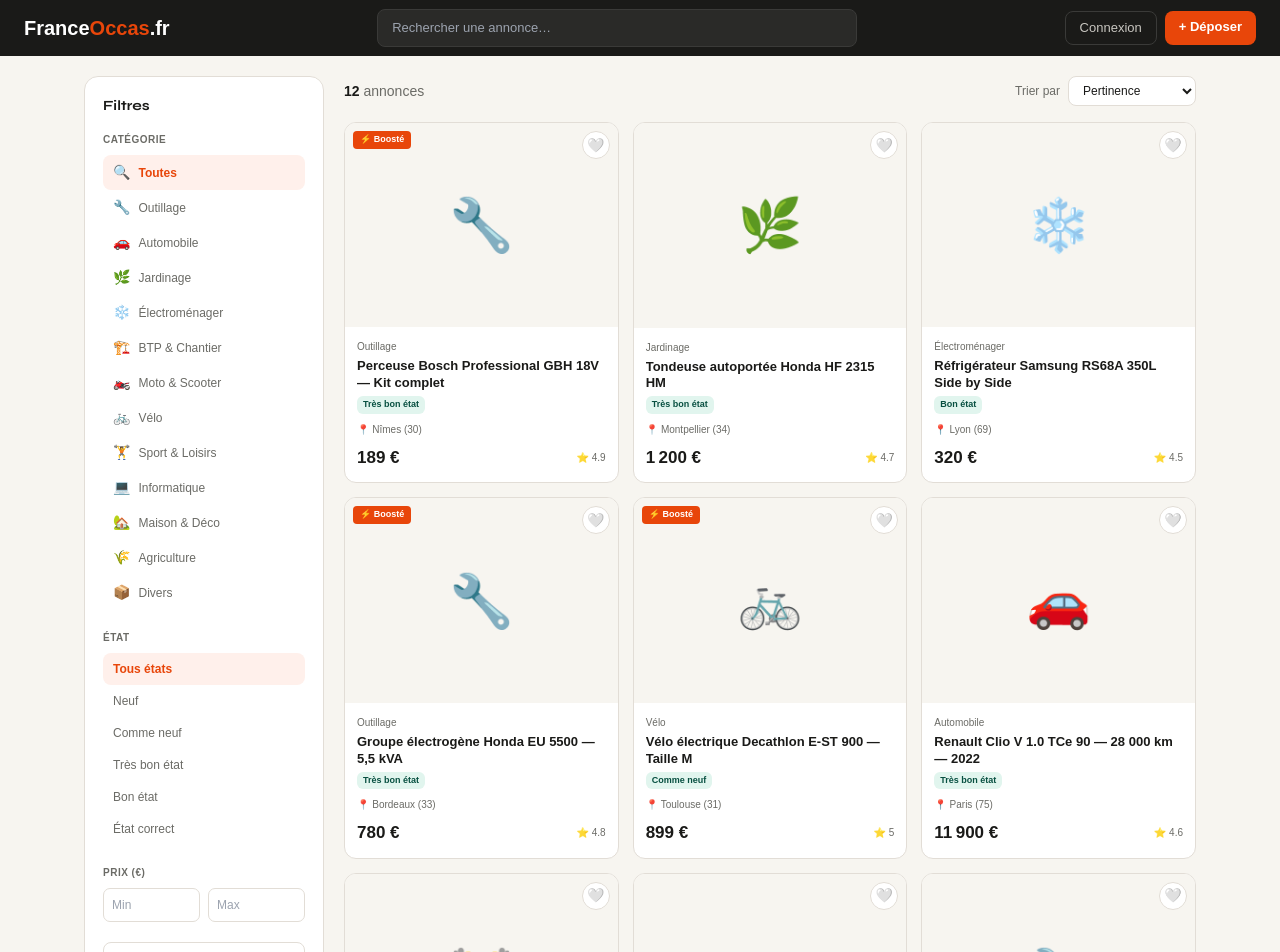
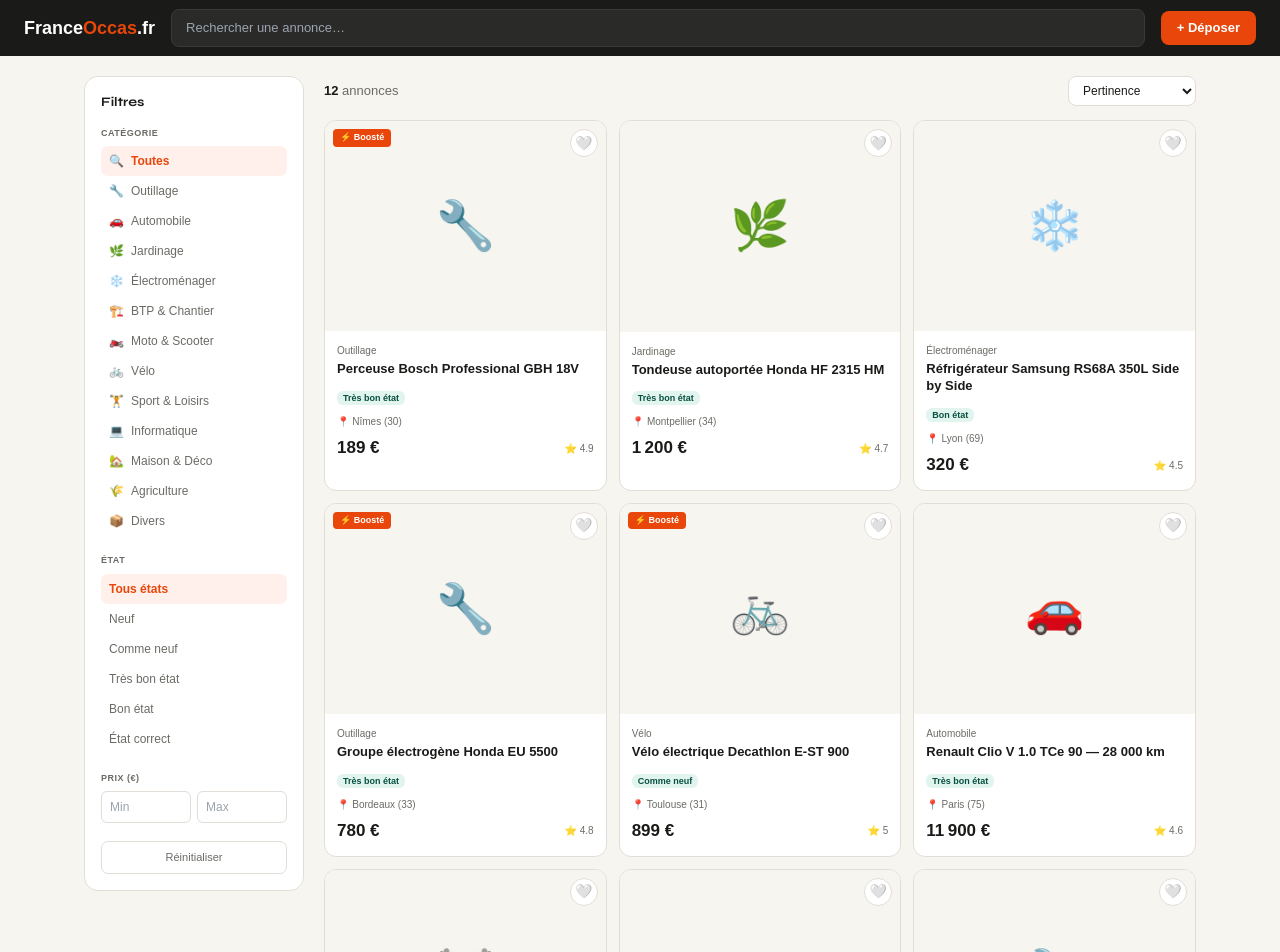
Before and after one commit to Fabien07200/Franceoccas, a Next.js app: page /annonces in a window 1280 px wide. Shown: the top 952 px of the page. Built offline with nearby package versions, Linux system fonts and the light colour scheme.

Commit message:
feat: page annonces avec filtres

```diff
--- a/src/app/annonces/page.tsx
+++ b/src/app/annonces/page.tsx
@@ -54,27 +54,25 @@
   created_at: string;
 }
 
-// Mock listings pour la démo
 const MOCK_LISTINGS: Listing[] = [
-  { id: '1', title: 'Perceuse Bosch Professional GBH 18V — Kit complet', price: 18900, condition: 'very_good', city: 'Nîmes', department: '30', photos: [], boost_level: 1, category_name: 'Outillage', seller_name: 'Jean-Michel V.', seller_rating: 4.9, created_at: new Date().toISOString() },
+  { id: '1', title: 'Perceuse Bosch Professional GBH 18V', price: 18900, condition: 'very_good', city: 'Nîmes', department: '30', photos: [], boost_level: 1, category_name: 'Outillage', seller_name: 'Jean-Michel V.', seller_rating: 4.9, created_at: new Date().toISOString() },
   { id: '2', title: 'Tondeuse autoportée Honda HF 2315 HM', price: 120000, condition: 'very_good', city: 'Montpellier', department: '34', photos: [], boost_level: 0, category_name: 'Jardinage', seller_name: 'Sophie A.', seller_rating: 4.7, created_at: new Date().toISOString() },
   { id: '3', title: 'Réfrigérateur Samsung RS68A 350L Side by Side', price: 32000, condition: 'good', city: 'Lyon', department: '69', photos: [], boost_level: 0, category_name: 'Électroménager', seller_name: 'Pierre D.', seller_rating: 4.5, created_at: new Date().toISOString() },
-  { id: '4', title: 'Groupe électrogène Honda EU 5500 — 5,5 kVA', price: 78000, condition: 'very_good', city: 'Bordeaux', department: '33', photos: [], boost_level: 1, category_name: 'Outillage', seller_name: 'Marc K.', seller_rating: 4.8, created_at: new Date().toISOString() },
-  { id: '5', title: 'Vélo électrique Decathlon E-ST 900 — Taille M', price: 89900, condition: 'like_new', city: 'Toulouse', department: '31', photos: [], boost_level: 1, category_name: 'Vélo', seller_name: 'Claire B.', seller_rating: 5.0, created_at: new Date().toISOString() },
-  { id: '6', title: 'Renault Clio V 1.0 TCe 90 — 28 000 km — 2022', price: 1190000, condition: 'very_good', city: 'Paris', department: '75', photos: [], boost_level: 0, category_name: 'Automobile', seller_name: 'Romain T.', seller_rating: 4.6, created_at: new Date().toISOString() },
-  { id: '7', title: 'Banc de musculation BH — Kit complet poids inclus', price: 45000, condition: 'good', city: 'Marseille', department: '13', photos: [], boost_level: 0, category_name: 'Sport & Loisirs', seller_name: 'Ahmed B.', seller_rating: 4.3, created_at: new Date().toISOString() },
-  { id: '8', title: 'MacBook Pro 14" M3 — 16 Go RAM — 512 Go SSD', price: 189900, condition: 'like_new', city: 'Strasbourg', department: '67', photos: [], boost_level: 0, category_name: 'Informatique', seller_name: 'Laura M.', seller_rating: 4.9, created_at: new Date().toISOString() },
-  { id: '9', title: 'Meuleuse d\'angle Makita GA9020 — 2200W', price: 8900, condition: 'very_good', city: 'Nantes', department: '44', photos: [], boost_level: 0, category_name: 'Outillage', seller_name: 'François L.', seller_rating: 4.4, created_at: new Date().toISOString() },
+  { id: '4', title: 'Groupe électrogène Honda EU 5500', price: 78000, condition: 'very_good', city: 'Bordeaux', department: '33', photos: [], boost_level: 1, category_name: 'Outillage', seller_name: 'Marc K.', seller_rating: 4.8, created_at: new Date().toISOString() },
+  { id: '5', title: 'Vélo électrique Decathlon E-ST 900', price: 89900, condition: 'like_new', city: 'Toulouse', department: '31', photos: [], boost_level: 1, category_name: 'Vélo', seller_name: 'Claire B.', seller_rating: 5.0, created_at: new Date().toISOString() },
+  { id: '6', title: 'Renault Clio V 1.0 TCe 90 — 28 000 km', price: 1190000, condition: 'very_good', city: 'Paris', department: '75', photos: [], boost_level: 0, category_name: 'Automobile', seller_name: 'Romain T.', seller_rating: 4.6, created_at: new Date().toISOString() },
+  { id: '7', title: 'Banc de musculation BH complet', price: 45000, condition: 'good', city: 'Marseille', department: '13', photos: [], boost_level: 0, category_name: 'Sport & Loisirs', seller_name: 'Ahmed B.', seller_rating: 4.3, created_at: new Date().toISOString() },
+  { id: '8', title: 'MacBook Pro 14" M3 — 16 Go RAM', price: 189900, condition: 'like_new', city: 'Strasbourg', department: '67', photos: [], boost_level: 0, category_name: 'Informatique', seller_name: 'Laura M.', seller_rating: 4.9, created_at: new Date().toISOString() },
+  { id: '9', title: 'Meuleuse Makita GA9020 — 2200W', price: 8900, condition: 'very_good', city: 'Nantes', department: '44', photos: [], boost_level: 0, category_name: 'Outillage', seller_name: 'François L.', seller_rating: 4.4, created_at: new Date().toISOString() },
   { id: '10', title: 'Yamaha MT-07 — 18 000 km — 2020', price: 690000, condition: 'good', city: 'Rennes', department: '35', photos: [], boost_level: 1, category_name: 'Moto & Scooter', seller_name: 'Thomas P.', seller_rating: 4.7, created_at: new Date().toISOString() },
-  { id: '11', title: 'Lave-linge Miele WDB020 — 7kg — Classe A+++', price: 55000, condition: 'very_good', city: 'Lille', department: '59', photos: [], boost_level: 0, category_name: 'Électroménager', seller_name: 'Isabelle R.', seller_rating: 4.8, created_at: new Date().toISOString() },
-  { id: '12', title: 'Tracteur tondeuse Husqvarna TS 354D — 4WD', price: 380000, condition: 'good', city: 'Clermont-Fd', department: '63', photos: [], boost_level: 0, category_name: 'Agriculture', seller_name: 'Bernard C.', seller_rating: 4.6, created_at: new Date().toISOString() },
+  { id: '11', title: 'Lave-linge Miele WDB020 — 7kg', price: 55000, condition: 'very_good', city: 'Lille', department: '59', photos: [], boost_level: 0, category_name: 'Électroménager', seller_name: 'Isabelle R.', seller_rating: 4.8, created_at: new Date().toISOString() },
+  { id: '12', title: 'Tracteur tondeuse Husqvarna TS 354D', price: 380000, condition: 'good', city: 'Clermont-Fd', department: '63', photos: [], boost_level: 0, category_name: 'Agriculture', seller_name: 'Bernard C.', seller_rating: 4.6, created_at: new Date().toISOString() },
 ];
 
 const ICONS: Record<string, string> = {
   'Outillage': '🔧', 'Automobile': '🚗', 'Jardinage': '🌿',
-  'Électroménager': '❄️', 'BTP & Chantier': '🏗️', 'Moto & Scooter': '🏍️',
-  'Vélo': '🚲', 'Sport & Loisirs': '🏋️', 'Informatique': '💻',
-  'Maison & Déco': '🏡', 'Agriculture': '🌾', 'Divers': '📦',
+  'Électroménager': '❄️', 'Moto & Scooter': '🏍️', 'Vélo': '🚲',
+  'Sport & Loisirs': '🏋️', 'Informatique': '💻', 'Agriculture': '🌾',
 };
 
 export default function AnnoncesPage() {
@@ -90,156 +88,124 @@
   useEffect(() => {
     let filtered = [...MOCK_LISTINGS];
     if (search) filtered = filtered.filter(l => l.title.toLowerCase().includes(search.toLowerCase()));
-    if (category !== 'all') filtered = filtered.filter(l => l.category_name.toLowerCase().includes(category));
+    if (category !== 'all') filtered = filtered.filter(l => l.category_name.toLowerCase().includes(category.replace('-', ' ')));
     if (condition) filtered = filtered.filter(l => l.condition === condition);
     if (minPrice) filtered = filtered.filter(l => l.price >= parseInt(minPrice) * 100);
     if (maxPrice) filtered = filtered.filter(l => l.price <= parseInt(maxPrice) * 100);
     if (sort === 'price_asc') filtered.sort((a, b) => a.price - b.price);
     if (sort === 'price_desc') filtered.sort((a, b) => b.price - a.price);
-    if (sort === 'recent') filtered.sort((a, b) => new Date(b.created_at).getTime() - new Date(a.created_at).getTime());
     setListings(filtered);
   }, [search, category, condition, minPrice, maxPrice, sort]);
 
-  const toggleFav = (id: string) => {
-    setFavorites(prev => prev.includes(id) ? prev.filter(f => f !== id) : [...prev, id]);
-  };
+  const toggleFav = (id: string) => setFavorites(prev => prev.includes(id) ? prev.filter(f => f !== id) : [...prev, id]);
 
   return (
     <div style={{ fontFamily: 'Arial, sans-serif', background: '#F7F5F0', minHeight: '100vh' }}>
-      {/* NAV */}
-      <nav style={{ background: '#1A1A18', padding: '0 24px', height: '56px', display: 'flex', alignItems: 'center', justifyContent: 'space-between', position: 'sticky', top: 0, zIndex: 50 }}>
-        <Link href="/" style={{ fontWeight: 800, fontSize: '20px', color: '#fff', textDecoration: 'none' }}>
+      <nav style={{ background: '#1A1A18', padding: '0 24px', height: '56px', display: 'flex', alignItems: 'center', gap: '16px', position: 'sticky', top: 0, zIndex: 50 }}>
+        <Link href="/" style={{ fontWeight: 800, fontSize: '18px', color: '#fff', textDecoration: 'none', whiteSpace: 'nowrap' }}>
           France<span style={{ color: '#E8460A' }}>Occas</span>.fr
         </Link>
-        <div style={{ flex: 1, maxWidth: '480px', margin: '0 20px' }}>
-          <input
-            type="text"
-            value={search}
-            onChange={e => setSearch(e.target.value)}
+        <input type="text" value={search} onChange={e => setSearch(e.target.value)}
           placeholder="Rechercher une annonce…"
-            style={{ width: '100%', background: '#2A2A28', border: '1px solid #3A3A38', borderRadius: '8px', padding: '8px 14px', color: '#fff', fontSize: '13px', outline: 'none' }}
-          />
-        </div>
-        <div style={{ display: 'flex', gap: '8px' }}>
-          <Link href="/auth/connexion" style={{ border: '1px solid #3A3A38', color: '#C8C6C0', padding: '6px 14px', borderRadius: '8px', textDecoration: 'none', fontSize: '13px' }}>Connexion</Link>
-          <Link href="/vendre" style={{ background: '#E8460A', color: '#fff', padding: '6px 14px', borderRadius: '8px', textDecoration: 'none', fontSize: '13px', fontWeight: 600 }}>+ Déposer</Link>
-        </div>
+          style={{ flex: 1, background: '#2A2A28', border: '1px solid #3A3A38', borderRadius: '8px', padding: '8px 14px', color: '#fff', fontSize: '13px', outline: 'none' }} />
+        <Link href="/vendre" style={{ background: '#E8460A', color: '#fff', padding: '7px 16px', borderRadius: '8px', textDecoration: 'none', fontSize: '13px', fontWeight: 600, whiteSpace: 'nowrap' }}>
+          + Déposer
+        </Link>
       </nav>
 
-      <div style={{ maxWidth: '1160px', margin: '0 auto', padding: '20px 24px', display: 'grid', gridTemplateColumns: '240px 1fr', gap: '20px', alignItems: 'start' }}>
+      <div style={{ maxWidth: '1160px', margin: '0 auto', padding: '20px 24px', display: 'grid', gridTemplateColumns: '220px 1fr', gap: '20px', alignItems: 'start' }}>
 
-        {/* SIDEBAR FILTRES */}
-        <aside style={{ background: '#fff', border: '1px solid #E2DDD6', borderRadius: '14px', padding: '18px', position: 'sticky', top: '76px' }}>
-          <h3 style={{ fontSize: '14px', fontWeight: 700, marginBottom: '16px', color: '#1A1A18' }}>Filtres</h3>
+        <aside style={{ background: '#fff', border: '1px solid #E2DDD6', borderRadius: '14px', padding: '16px', position: 'sticky', top: '76px' }}>
+          <h3 style={{ fontSize: '13px', fontWeight: 700, marginBottom: '14px' }}>Filtres</h3>
 
-          {/* Catégories */}
-          <div style={{ marginBottom: '20px' }}>
-            <div style={{ fontSize: '10px', fontWeight: 600, color: '#6B6B66', textTransform: 'uppercase', letterSpacing: '0.5px', marginBottom: '8px' }}>Catégorie</div>
+          <div style={{ marginBottom: '18px' }}>
+            <div style={{ fontSize: '9px', fontWeight: 600, color: '#6B6B66', textTransform: 'uppercase', letterSpacing: '0.5px', marginBottom: '6px' }}>Catégorie</div>
             {CATEGORIES.map(cat => (
               <button key={cat.slug} onClick={() => setCategory(cat.slug)}
-                style={{ display: 'flex', alignItems: 'center', gap: '8px', width: '100%', padding: '7px 10px', borderRadius: '8px', border: 'none', background: category === cat.slug ? '#FFF0EB' : 'none', color: category === cat.slug ? '#E8460A' : '#6B6B66', fontSize: '12px', cursor: 'pointer', textAlign: 'left', fontWeight: category === cat.slug ? 600 : 400 }}>
-                <span style={{ fontSize: '14px' }}>{cat.icon}</span> {cat.name}
+                style={{ display: 'flex', alignItems: 'center', gap: '7px', width: '100%', padding: '6px 8px', borderRadius: '7px', border: 'none', background: category === cat.slug ? '#FFF0EB' : 'none', color: category === cat.slug ? '#E8460A' : '#6B6B66', fontSize: '12px', cursor: 'pointer', textAlign: 'left', fontWeight: category === cat.slug ? 600 : 400 }}>
+                <span>{cat.icon}</span>{cat.name}
               </button>
             ))}
           </div>
 
-          {/* État */}
-          <div style={{ marginBottom: '20px' }}>
-            <div style={{ fontSize: '10px', fontWeight: 600, color: '#6B6B66', textTransform: 'uppercase', letterSpacing: '0.5px', marginBottom: '8px' }}>État</div>
+          <div style={{ marginBottom: '18px' }}>
+            <div style={{ fontSize: '9px', fontWeight: 600, color: '#6B6B66', textTransform: 'uppercase', letterSpacing: '0.5px', marginBottom: '6px' }}>État</div>
             {CONDITIONS.map(c => (
               <button key={c.value} onClick={() => setCondition(c.value)}
-                style={{ display: 'block', width: '100%', padding: '7px 10px', borderRadius: '8px', border: 'none', background: condition === c.value ? '#FFF0EB' : 'none', color: condition === c.value ? '#E8460A' : '#6B6B66', fontSize: '12px', cursor: 'pointer', textAlign: 'left', fontWeight: condition === c.value ? 600 : 400 }}>
+                style={{ display: 'block', width: '100%', padding: '6px 8px', borderRadius: '7px', border: 'none', background: condition === c.value ? '#FFF0EB' : 'none', color: condition === c.value ? '#E8460A' : '#6B6B66', fontSize: '12px', cursor: 'pointer', textAlign: 'left', fontWeight: condition === c.value ? 600 : 400 }}>
                 {c.label}
               </button>
             ))}
           </div>
 
-          {/* Prix */}
-          <div style={{ marginBottom: '20px' }}>
-            <div style={{ fontSize: '10px', fontWeight: 600, color: '#6B6B66', textTransform: 'uppercase', letterSpacing: '0.5px', marginBottom: '8px' }}>Prix (€)</div>
-            <div style={{ display: 'flex', gap: '8px' }}>
+          <div style={{ marginBottom: '18px' }}>
+            <div style={{ fontSize: '9px', fontWeight: 600, color: '#6B6B66', textTransform: 'uppercase', letterSpacing: '0.5px', marginBottom: '6px' }}>Prix (€)</div>
+            <div style={{ display: 'flex', gap: '6px' }}>
               <input type="number" placeholder="Min" value={minPrice} onChange={e => setMinPrice(e.target.value)}
-                style={{ width: '50%', border: '1px solid #E2DDD6', borderRadius: '7px', padding: '7px 8px', fontSize: '12px', outline: 'none' }} />
+                style={{ width: '50%', border: '1px solid #E2DDD6', borderRadius: '6px', padding: '6px 8px', fontSize: '12px', outline: 'none' }} />
               <input type="number" placeholder="Max" value={maxPrice} onChange={e => setMaxPrice(e.target.value)}
-                style={{ width: '50%', border: '1px solid #E2DDD6', borderRadius: '7px', padding: '7px 8px', fontSize: '12px', outline: 'none' }} />
+                style={{ width: '50%', border: '1px solid #E2DDD6', borderRadius: '6px', padding: '6px 8px', fontSize: '12px', outline: 'none' }} />
             </div>
           </div>
 
-          {/* Reset */}
           <button onClick={() => { setCategory('all'); setCondition(''); setMinPrice(''); setMaxPrice(''); setSearch(''); }}
-            style={{ width: '100%', border: '1px solid #E2DDD6', background: 'none', borderRadius: '8px', padding: '8px', fontSize: '12px', color: '#6B6B66', cursor: 'pointer' }}>
-            Réinitialiser les filtres
+            style={{ width: '100%', border: '1px solid #E2DDD6', background: 'none', borderRadius: '7px', padding: '7px', fontSize: '11px', color: '#6B6B66', cursor: 'pointer' }}>
+            Réinitialiser
           </button>
         </aside>
 
-        {/* RÉSULTATS */}
         <main>
-          {/* Toolbar */}
-          <div style={{ display: 'flex', alignItems: 'center', justifyContent: 'space-between', marginBottom: '16px' }}>
-            <div style={{ fontSize: '14px', color: '#6B6B66' }}>
+          <div style={{ display: 'flex', alignItems: 'center', justifyContent: 'space-between', marginBottom: '14px' }}>
+            <div style={{ fontSize: '13px', color: '#6B6B66' }}>
               <strong style={{ color: '#1A1A18' }}>{listings.length}</strong> annonce{listings.length > 1 ? 's' : ''}
-              {search && <span> pour &quot;{search}&quot;</span>}
             </div>
-            <div style={{ display: 'flex', alignItems: 'center', gap: '8px' }}>
-              <span style={{ fontSize: '12px', color: '#6B6B66' }}>Trier par</span>
             <select value={sort} onChange={e => setSort(e.target.value)}
               style={{ border: '1px solid #E2DDD6', borderRadius: '8px', padding: '6px 10px', fontSize: '12px', outline: 'none', background: '#fff', cursor: 'pointer' }}>
               {SORT_OPTIONS.map(o => <option key={o.value} value={o.value}>{o.label}</option>)}
             </select>
           </div>
-          </div>
 
-          {/* Grid annonces */}
           {listings.length === 0 ? (
             <div style={{ textAlign: 'center', padding: '60px 20px', background: '#fff', borderRadius: '14px', border: '1px solid #E2DDD6' }}>
-              <div style={{ fontSize: '48px', marginBottom: '16px' }}>🔍</div>
-              <h3 style={{ fontSize: '18px', fontWeight: 700, marginBottom: '8px' }}>Aucune annonce trouvée</h3>
-              <p style={{ color: '#6B6B66', fontSize: '14px' }}>Essayez d&apos;élargir vos filtres ou de modifier votre recherche.</p>
+              <div style={{ fontSize: '48px', marginBottom: '12px' }}>🔍</div>
+              <h3 style={{ fontSize: '16px', fontWeight: 700, marginBottom: '6px' }}>Aucune annonce trouvée</h3>
+              <p style={{ color: '#6B6B66', fontSize: '13px' }}>Élargissez vos filtres ou modifiez votre recherche.</p>
               <button onClick={() => { setCategory('all'); setCondition(''); setMinPrice(''); setMaxPrice(''); setSearch(''); }}
-                style={{ marginTop: '16px', background: '#E8460A', color: '#fff', border: 'none', borderRadius: '9px', padding: '10px 20px', fontSize: '13px', cursor: 'pointer', fontWeight: 600 }}>
+                style={{ marginTop: '14px', background: '#E8460A', color: '#fff', border: 'none', borderRadius: '8px', padding: '9px 18px', fontSize: '13px', cursor: 'pointer', fontWeight: 600 }}>
                 Voir toutes les annonces
               </button>
             </div>
           ) : (
-            <div style={{ display: 'grid', gridTemplateColumns: 'repeat(3, 1fr)', gap: '14px' }}>
+            <div style={{ display: 'grid', gridTemplateColumns: 'repeat(3, 1fr)', gap: '12px' }}>
               {listings.map(listing => (
-                <div key={listing.id} style={{ background: '#fff', border: '1px solid #E2DDD6', borderRadius: '12px', overflow: 'hidden', transition: 'transform 0.12s', cursor: 'pointer' }}
-                  onMouseEnter={e => (e.currentTarget.style.transform = 'translateY(-2px)')}
-                  onMouseLeave={e => (e.currentTarget.style.transform = 'translateY(0)')}>
-                  {/* Image */}
-                  <div style={{ position: 'relative', aspectRatio: '4/3', background: '#F7F5F0', display: 'flex', alignItems: 'center', justifyContent: 'center', fontSize: '52px' }}>
+                <div key={listing.id} style={{ background: '#fff', border: '1px solid #E2DDD6', borderRadius: '12px', overflow: 'hidden', transition: 'transform 0.12s, box-shadow 0.12s' }}
+                  onMouseEnter={e => { e.currentTarget.style.transform = 'translateY(-2px)'; e.currentTarget.style.boxShadow = '0 4px 12px rgba(0,0,0,0.08)'; }}
+                  onMouseLeave={e => { e.currentTarget.style.transform = 'none'; e.currentTarget.style.boxShadow = 'none'; }}>
+                  <div style={{ position: 'relative', aspectRatio: '4/3', background: '#F7F5F0', display: 'flex', alignItems: 'center', justifyContent: 'center', fontSize: '48px' }}>
                     {ICONS[listing.category_name] || '📦'}
                     {listing.boost_level > 0 && (
                       <span style={{ position: 'absolute', top: '8px', left: '8px', background: '#E8460A', color: '#fff', fontSize: '9px', fontWeight: 700, padding: '2px 7px', borderRadius: '4px' }}>⚡ Boosté</span>
                     )}
-                    <button onClick={e => { e.stopPropagation(); toggleFav(listing.id); }}
+                    <button onClick={() => toggleFav(listing.id)}
                       style={{ position: 'absolute', top: '8px', right: '8px', width: '28px', height: '28px', borderRadius: '50%', border: '1px solid #E2DDD6', background: '#fff', cursor: 'pointer', fontSize: '14px', display: 'flex', alignItems: 'center', justifyContent: 'center' }}>
                       {favorites.includes(listing.id) ? '❤️' : '🤍'}
                     </button>
                   </div>
-
-                  {/* Body */}
                   <Link href={`/annonces/${listing.id}`} style={{ textDecoration: 'none', color: 'inherit', display: 'block', padding: '12px' }}>
-                    <div style={{ fontSize: '10px', color: '#6B6B66', marginBottom: '4px' }}>{listing.category_name}</div>
-                    <div style={{ fontSize: '13px', fontWeight: 600, color: '#1A1A18', marginBottom: '4px', lineHeight: 1.3,
-                      display: '-webkit-box', WebkitLineClamp: 2, WebkitBoxOrient: 'vertical', overflow: 'hidden' }}>
+                    <div style={{ fontSize: '10px', color: '#6B6B66', marginBottom: '3px' }}>{listing.category_name}</div>
+                    <div style={{ fontSize: '13px', fontWeight: 600, color: '#1A1A18', marginBottom: '6px', lineHeight: 1.3,
+                      display: '-webkit-box', WebkitLineClamp: 2, WebkitBoxOrient: 'vertical' as const, overflow: 'hidden' }}>
                       {listing.title}
                     </div>
-                    <div style={{ display: 'flex', gap: '5px', marginBottom: '8px', flexWrap: 'wrap' }}>
                     <span style={{ fontSize: '9px', background: '#E1F5EE', color: '#085041', padding: '2px 6px', borderRadius: '6px', fontWeight: 600 }}>
                       {CONDITION_LABELS[listing.condition]}
                     </span>
-                    </div>
-                    <div style={{ fontSize: '10px', color: '#6B6B66', marginBottom: '8px' }}>
-                      📍 {listing.city} ({listing.department})
-                    </div>
+                    <div style={{ fontSize: '10px', color: '#6B6B66', margin: '6px 0' }}>📍 {listing.city} ({listing.department})</div>
                     <div style={{ display: 'flex', alignItems: 'center', justifyContent: 'space-between' }}>
                       <div style={{ fontWeight: 800, fontSize: '17px', color: '#1A1A18' }}>
                         {(listing.price / 100).toLocaleString('fr-FR')} €
                       </div>
-                      <div style={{ fontSize: '10px', color: '#6B6B66' }}>
-                        ⭐ {listing.seller_rating}
-                      </div>
+                      <div style={{ fontSize: '10px', color: '#6B6B66' }}>⭐ {listing.seller_rating}</div>
                     </div>
                   </Link>
                 </div>
```
Lines whose indentation alone changed are shown as unchanged.
